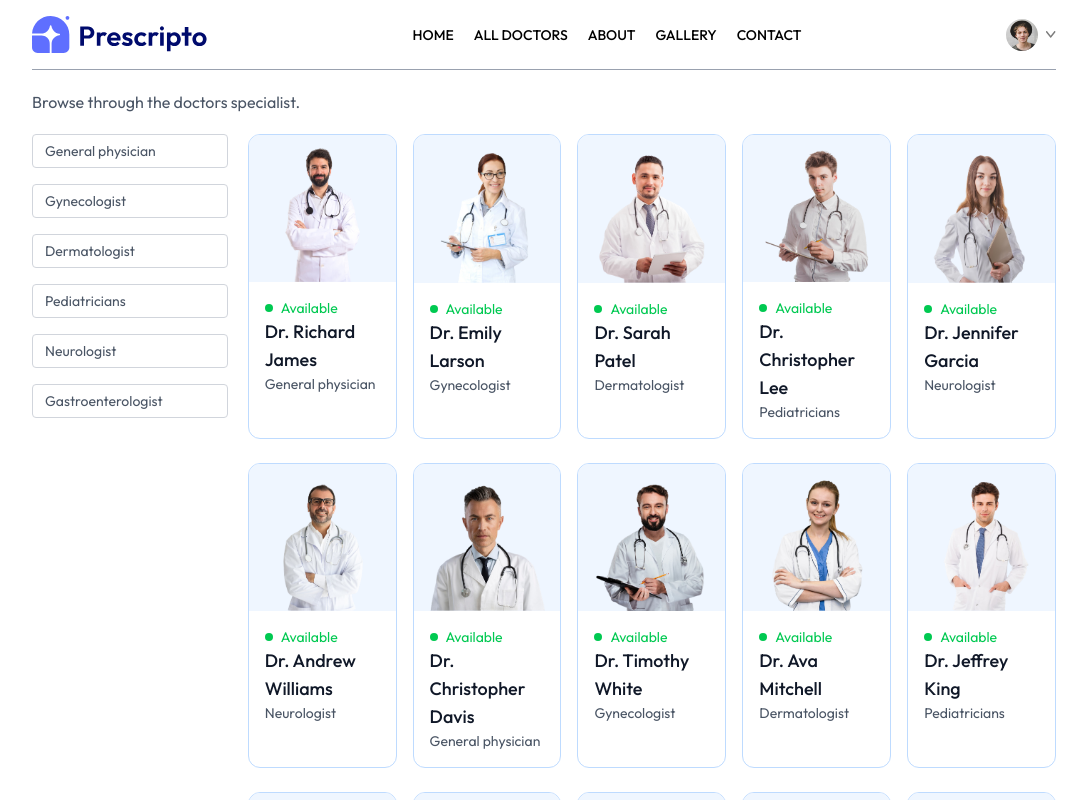
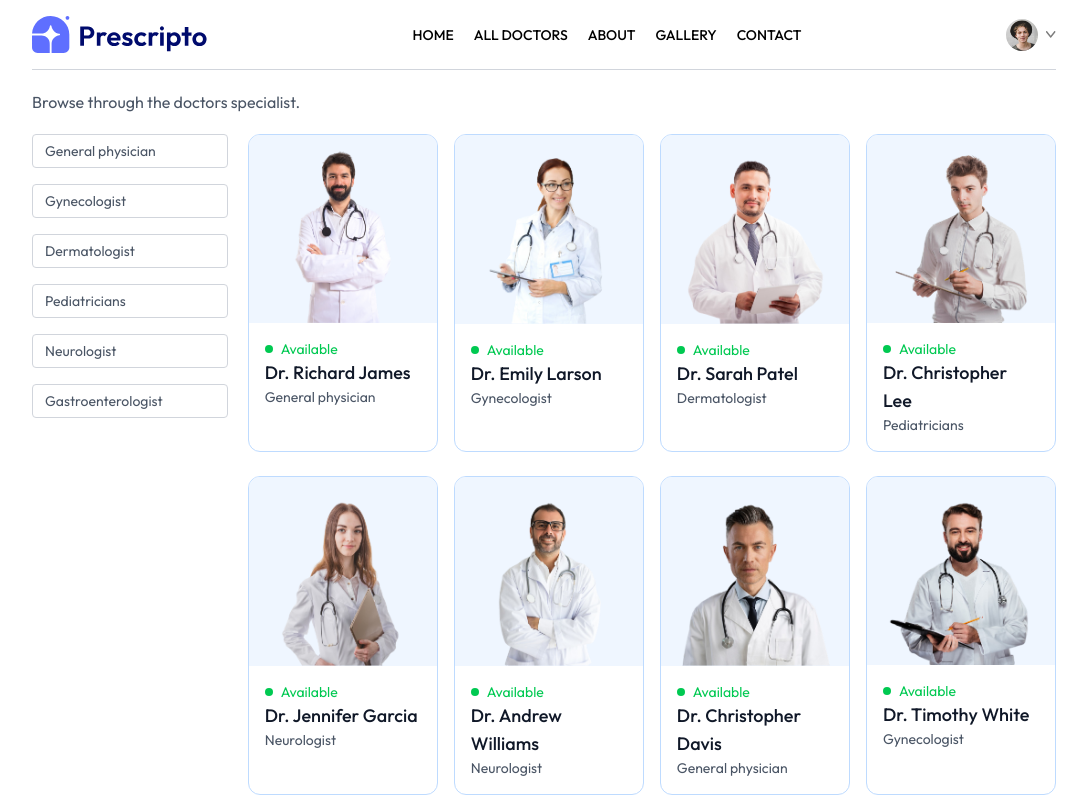
Before and after one commit to kishan1026/Prescripto, a React (Vite) app: page /doctors in a window 1280 px wide. Shown: the top 800 px of the page, without its empty margins (96-1183 px from the left). Built offline with nearby package versions, Linux system fonts and the light colour scheme; a web font is replaced by a local one.

Commit message:
full project push

```diff
--- a/src/components/Navbar.jsx
+++ b/src/components/Navbar.jsx
@@ -5,57 +5,88 @@ import { NavLink, useNavigate } from 'react-router-dom'
 const Navbar = () => {
   const navigate = useNavigate();
 
-    const [showMenu, setShowMenu]= useState(false);
-    const [token, setToken]= useState(true);
+  const [showMenu, setShowMenu] = useState(false);
+  const [token, setToken] = useState(true);
+
   return (
-    <div className='flex items-center justify-between text-sm py-4 mb-5 border-b border-b-gray-400'>
-        <img onClick={()=>{navigate('/'); scrollTo(0,0)}} className='w-44 cursor-pointer' src={assets.logo} alt="" />
-        <ul className='hidden md:flex items-start gap-5 font-medium '>
-            <NavLink to="/">
-                <li className='py-1'>HOME</li>
-                <hr className='border-none outline-none h-0.5 bg-#5f6FFF w-3/5 -auto hidden '/>
-            </NavLink>
+    <div className='flex items-center justify-between text-sm py-4 mb-5 border-b border-gray-300'>
 
-            <NavLink to='/doctors'>
-                <li className='py-1'>ALL DOCTORS</li>
-                <hr className='border-none outline-none h-0.5 bg-#5f6FFF w-3/5 -auto hidden' />
-            </NavLink>
-            <NavLink to='/about'>
-                <li className='py-1'>ABOUT</li>
-                <hr className='border-none outline-none h-0.5 bg-#5f6FFF w-3/5 -auto hidden' />
-            </NavLink>
-            <NavLink to='/gallery'>
-                <li className='py-1'>GALLERY</li>
-                <hr className='border-none outline-none h-0.5 bg-#5f6FFF w-3/5 -auto hidden'/>
-            </NavLink>
-            <NavLink to='/contact'>
-                <li className='py-1'>CONTACT</li>
-                <hr className='border-none outline-none h-0.5 bg-#5f6FFF w-3/5 -auto hidden'/>
-            </NavLink>
+      {/* Logo */}
+      <img
+        onClick={() => { navigate('/'); scrollTo(0,0) }}
+        className='w-44 cursor-pointer'
+        src={assets.logo}
+        alt=""
+      />
+
+      {/* Desktop Menu */}
+      <ul className='hidden md:flex items-start gap-5 font-medium'>
+        <NavLink to="/"><li>HOME</li></NavLink>
+        <NavLink to="/doctors"><li>ALL DOCTORS</li></NavLink>
+        <NavLink to="/about"><li>ABOUT</li></NavLink>
+        <NavLink to="/gallery"><li>GALLERY</li></NavLink>
+        <NavLink to="/contact"><li>CONTACT</li></NavLink>
       </ul>
+
+      {/* Right Section */}
       <div className='flex items-center gap-4'>
+
+        {/* Profile / Button */}
         {
-                token ?
+          token ? (
             <div className='flex items-center gap-2 cursor-pointer group relative'>
-                    <img  className='w-8 rounded-full' src={assets.profile_pic} alt="" />
+              <img className='w-8 rounded-full' src={assets.profile_pic} alt="" />
               <img className='w-2.5' src={assets.dropdown_icon} alt="" />
-                    <div className='absolute top-0 right-0 pt-14 text-base font-medium text-gray-600 z-20 hidden group-hover:block'>
-                        <div className='min-w-48 bg-stone-100 rounded flex flex-col gap-4 p-4'>
-                            <p onClick={()=>navigate('/my-profile')} className='hover:text-black cursor-pointer' >My Profile</p>
-                            <p  onClick={()=>navigate('/my-appointments')}className='hover:text-black cursor-pointer'>My Appointments</p>
 
-                            <p onClick={()=> setToken(false)} className='hover:text-black cursor-pointer'>Logout</p>
+              <div className='absolute top-0 right-0 pt-14 hidden group-hover:block'>
+                <div className='min-w-48 bg-white shadow-lg rounded flex flex-col gap-3 p-4'>
+                  <p onClick={()=>navigate('/my-profile')} className='cursor-pointer'>My Profile</p>
+                  <p onClick={()=>navigate('/my-appointments')} className='cursor-pointer'>My Appointments</p>
+                  <p onClick={()=> setToken(false)} className='cursor-pointer'>Logout</p>
                 </div>
               </div>
-                </div>: <button  onClick= {()=>navigate('/login')}className="bg-[#5f6FFF] text-white px-8 py-3 rounded-full font-light hidden md:block"> Create account
+            </div>
+          ) : (
+            <button onClick={()=>navigate('/login')} className="bg-[#5f6FFF] text-white px-6 py-2 rounded-full hidden md:block">
+              Create Account
             </button>
+          )
         }
 
+        {/* Hamburger Icon */}
+        <img
+          onClick={() => setShowMenu(true)}
+          className='w-6 md:hidden cursor-pointer'
+          src={assets.menu_icon}
+          alt=""
+        />
+      </div>
 
+      {/* Mobile Menu */}
+      {
+        showMenu && (
+          <div className='fixed inset-0 bg-white z-50 flex flex-col p-6'>
+
+            {/* Close Button */}
+            <div className='flex justify-end'>
+              <p onClick={() => setShowMenu(false)} className='text-2xl cursor-pointer'>✖</p>
+            </div>
+
+            {/* Menu Links */}
+            <div className='flex flex-col gap-6 mt-10 text-lg font-medium'>
+              <NavLink onClick={()=>setShowMenu(false)} to="/">HOME</NavLink>
+              <NavLink onClick={()=>setShowMenu(false)} to="/doctors">ALL DOCTORS</NavLink>
+              <NavLink onClick={()=>setShowMenu(false)} to="/about">ABOUT</NavLink>
+              <NavLink onClick={()=>setShowMenu(false)} to="/gallery">GALLERY</NavLink>
+              <NavLink onClick={()=>setShowMenu(false)} to="/contact">CONTACT</NavLink>
             </div>
 
           </div>
         )
       }
 
+    </div>
+  )
+}
+
 export default Navbar
--- a/src/pages/About.jsx
+++ b/src/pages/About.jsx
@@ -2,7 +2,7 @@ import React from "react";
 
 const About = () => {
   return (
-    <div className="min-h-screen bg-gradient-to-br from-gray-50 to-gray-200 px-6 md:px-16 py-12">
+    <div className="min-h-screen bg-linear-to-br from-gray-50 to-gray-200 px-6 md:px-16 py-12">
       <div className="max-w-6xl mx-auto">
 
         {/* Heading */}
--- a/src/pages/Doctors.jsx
+++ b/src/pages/Doctors.jsx
@@ -37,7 +37,7 @@ const Doctors = () => {
           <p onClick={()=> speciality === 'Neurologist' ? navigate('/doctors'):navigate('/doctors/Neurologist')} className={`w-[94vw] sm:w-auto pl-3 py-1.5 pr-16 border border-gray-300 rounded transition-all cursor-pointer ${speciality==="Neurologist"?"bg-indigo-100 text-black" : ""}`}>Neurologist</p >
           <p onClick={()=> speciality === 'Gastroenterologist' ? navigate('/doctors'):navigate('/doctors/Gastroenterologist')} className={`w-[94vw] sm:w-auto pl-3 py-1.5 pr-16 border border-gray-300 rounded transition-all cursor-pointer ${speciality==="Gastroenterologist"?"bg-indigo-100 text-black" : ""}`}>Gastroenterologist</p>
         </div>
-        <div className='w-full grid grid-cols-5 gap-4 gap-y-6'>
+        <div className='w-full grid grid-cols-1 sm:grid-cols-2 md:grid-cols-3 lg:grid-cols-4 gap-4 gap-y-6'>
           {
             filterDoc.map((item,index)=>(
               <div onClick={()=> navigate(`/appointment/${item._id}`)} className='border border-blue-200 rounded-xl overflow-hidden cursor-pointer hover:-translate-y-2.5 transition-all duration-500' key={index}>
--- a/src/pages/Login.jsx
+++ b/src/pages/Login.jsx
@@ -50,7 +50,7 @@ const Login = () => {
   };
 
   return (
-    <div className="min-h-screen bg-gradient-to-br from-gray-50 to-gray-200 flex items-center justify-center px-6 py-12">
+    <div className="min-h-screen bg-linear-to-br from-gray-50 to-gray-200 flex items-center justify-center px-6 py-12">
       <div className="w-full max-w-md bg-white rounded-2xl shadow-xl p-8">
 
         <h1 className="text-3xl font-bold text-center text-gray-800 mb-2">
--- a/src/pages/MyProfile.jsx
+++ b/src/pages/MyProfile.jsx
@@ -15,7 +15,7 @@ const MyProfile = () => {
   };
 
   return (
-    <div className="min-h-screen bg-gradient-to-br from-gray-50 to-gray-200 px-6 md:px-16 py-12">
+    <div className="min-h-screen bg-linear-to-br from-gray-50 to-gray-200 px-6 md:px-16 py-12">
       <div className="max-w-4xl mx-auto bg-white rounded-2xl shadow-xl p-8">
 
         {/* Heading */}
```
Lines whose indentation alone changed are shown as unchanged.
